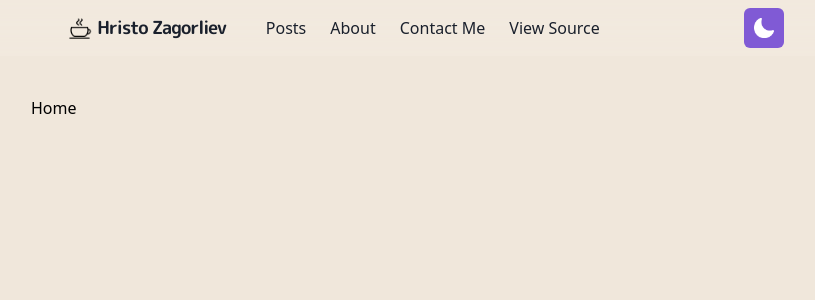
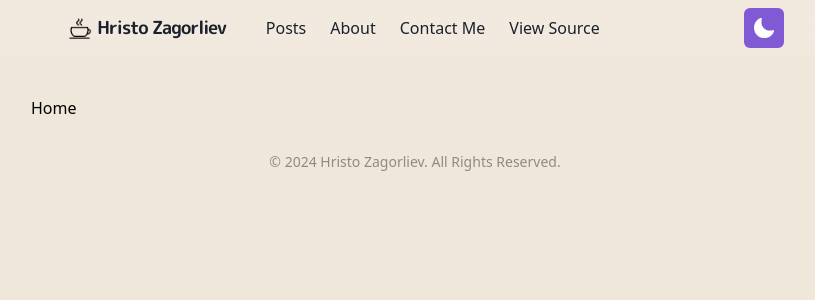
Before and after one commit to creed28/Personal-Blog, a Next.js app: page / in a window 1280 px wide. Shown: the top 300 px of the page, without its empty margins (225-1040 px from the left). Built offline with nearby package versions, Linux system fonts and the light colour scheme.

Commit message:
Create footer component

```diff
--- a/app/layout.jsx
+++ b/app/layout.jsx
@@ -1,5 +1,6 @@
 import '../styles/style.css';
 import Navbar from '../components/Navbar';
+import Footer from '../components/Footer';
 
 export const metadata = {
   title: 'Hristo Zagorliev - Homepage',
@@ -17,6 +18,7 @@ const RootLayout = ({ children }) => {
         <main className='max-w-screen-md mx-auto pt-24'>
           {children}
         </main>
+        <Footer />
       </body>
     </html>
   )
--- /dev/null
+++ b/components/Footer.jsx
@@ -0,0 +1,12 @@
+'use client'
+
+const Footer = () => {
+    return (
+      <footer className="text-center opacity-40 text-sm py-8">
+        &copy; {new Date().getFullYear()} Hristo Zagorliev.
+        All Rights Reserved.
+      </footer>
+    )
+  }
+
+export default Footer
```
